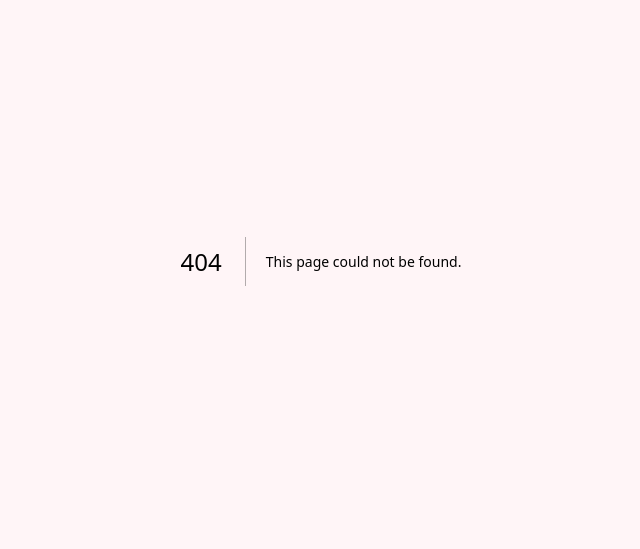
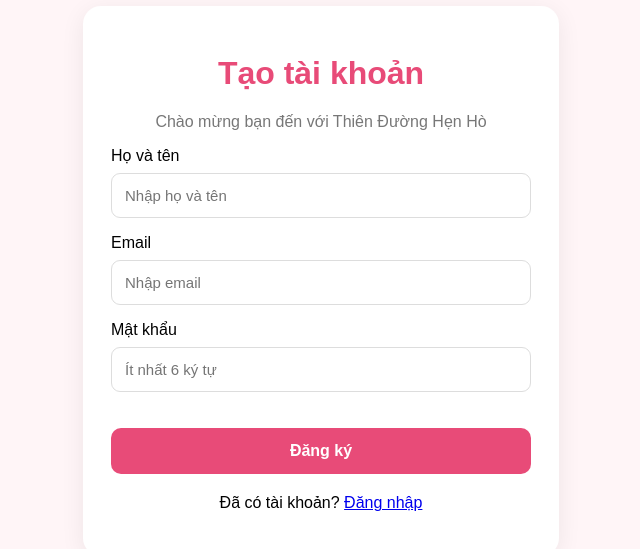
Before and after one commit to phongthanboss2-bot/thien-duong-hen-ho, a Next.js app: page /app/app/app/register/app/register in a window 1280 px wide. Before the commit this address had no page. Shown: the part 139-688 px from the top of the page, without its empty margins (319-959 px from the left). Built offline with nearby package versions, Linux system fonts and the light colour scheme.

Commit message:
Create page.tsx

```diff
--- /dev/null
+++ b/app/app/app/app/register/app/register/page.tsx
@@ -0,0 +1,117 @@
+
+"use client";
+
+import { useState } from "react";
+
+export default function RegisterPage() {
+  const [name, setName] = useState("");
+  const [email, setEmail] = useState("");
+  const [password, setPassword] = useState("");
+  const [message, setMessage] = useState("");
+
+  function handleRegister(e: React.FormEvent<HTMLFormElement>) {
+    e.preventDefault();
+
+    if (password.length < 6) {
+      setMessage("Mật khẩu phải có ít nhất 6 ký tự.");
+      return;
+    }
+
+    setMessage(
+      "Giao diện đã sẵn sàng. Bước tiếp theo sẽ kết nối đăng ký với hệ thống tài khoản."
+    );
+  }
+
+  return (
+    <main style={{
+      minHeight: "100vh",
+      display: "flex",
+      justifyContent: "center",
+      alignItems: "center",
+      padding: 20,
+      background: "#fff5f7"
+    }}>
+      <form onSubmit={handleRegister} style={{
+        width: "100%",
+        maxWidth: 420,
+        background: "white",
+        padding: 28,
+        borderRadius: 18,
+        boxShadow: "0 5px 25px #00000012"
+      }}>
+        <h1 style={{ color: "#e84b78", textAlign: "center" }}>
+          Tạo tài khoản
+        </h1>
+
+        <p style={{ textAlign: "center", color: "#777" }}>
+          Chào mừng bạn đến với Thiên Đường Hẹn Hò
+        </p>
+
+        <label>Họ và tên</label>
+        <input
+          value={name}
+          onChange={(e) => setName(e.target.value)}
+          required
+          placeholder="Nhập họ và tên"
+          style={inputStyle}
+        />
+
+        <label>Email</label>
+        <input
+          type="email"
+          value={email}
+          onChange={(e) => setEmail(e.target.value)}
+          required
+          placeholder="Nhập email"
+          style={inputStyle}
+        />
+
+        <label>Mật khẩu</label>
+        <input
+          type="password"
+          value={password}
+          onChange={(e) => setPassword(e.target.value)}
+          required
+          minLength={6}
+          placeholder="Ít nhất 6 ký tự"
+          style={inputStyle}
+        />
+
+        <button type="submit" style={{
+          width: "100%",
+          padding: 14,
+          marginTop: 20,
+          border: "none",
+          borderRadius: 10,
+          background: "#e84b78",
+          color: "white",
+          fontSize: 16,
+          fontWeight: "bold"
+        }}>
+          Đăng ký
+        </button>
+
+        {message && (
+          <p style={{ color: "#e84b78", textAlign: "center" }}>
+            {message}
+          </p>
+        )}
+
+        <p style={{ textAlign: "center", marginTop: 20 }}>
+          Đã có tài khoản? <a href="/login">Đăng nhập</a>
+        </p>
+      </form>
+    </main>
+  );
+}
+
+const inputStyle: React.CSSProperties = {
+  width: "100%",
+  boxSizing: "border-box",
+  padding: 13,
+  marginTop: 8,
+  marginBottom: 16,
+  border: "1px solid #ddd",
+  borderRadius: 9,
+  fontSize: 15
+};
```
